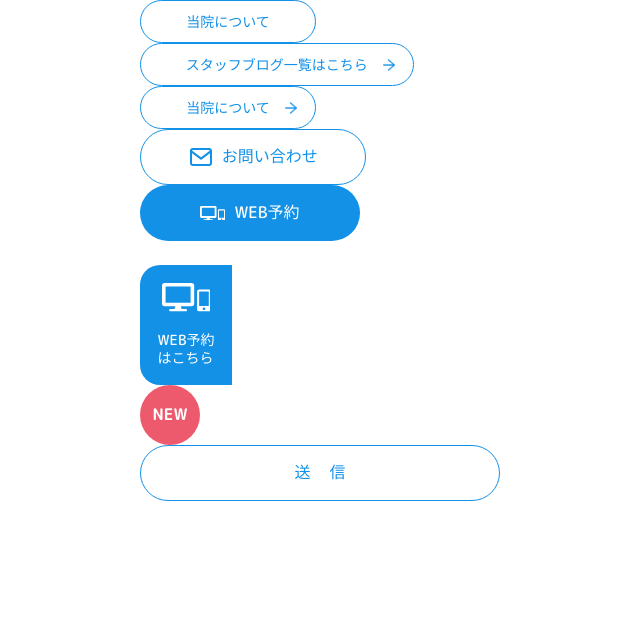
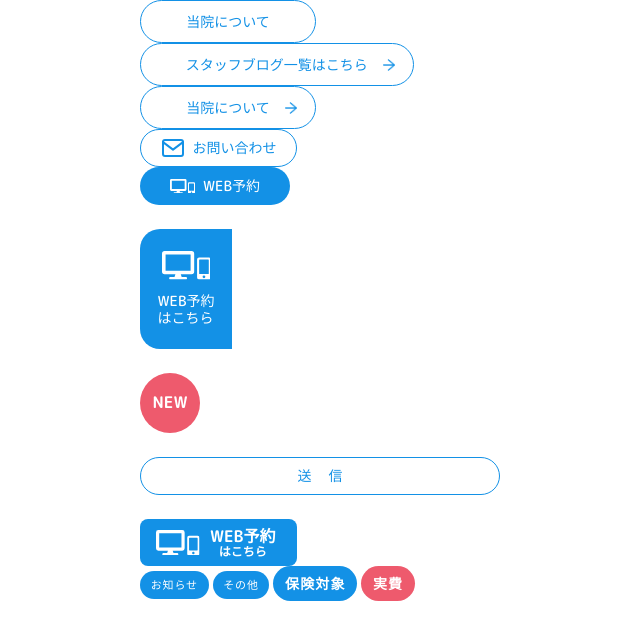
Before and after one commit to Watanabe-Miki/dental-clinic_portfolio, a website: page index.html in a window 1280 px wide. Shown: the whole page, without its empty margins (0-640 px from the left). Drawn offline with nearby package versions, Linux system fonts and the light colour scheme.

Commit message:
ラベルを制作しました

```diff
--- a/index.html
+++ b/index.html
@@ -67,8 +67,7 @@
       </a>
     </div>
     <br>
-    <a class="ctaSide">
-      <div class="ctaSide__svgBox">
+    <a href="#" class="ctaSide">
       <svg class="ctaIcon_03_size" xmlns="http://www.w3.org/2000/svg" xmlns:xlink="http://www.w3.org/1999/xlink" width="25.048" height="14.669" viewBox="0 0 25.048 14.669">
         <defs>
           <clipPath id="clip-path">
@@ -82,15 +81,45 @@
           </g>
         </g>
       </svg>
-      </div>
-      <div class="ctaSide__textBox">
-        <span href="#" class="ctaSide__text">WEB予約<br>はこちら</span>
+      <div class="ctaSide__textWrap">
+        <span class="ctaSide__text">WEB予約<br>はこちら</span>
       </div>
     </a><!-- /.ctaSide -->
+    <br>
     <span class="badgeNew">NEW</span>
+    <br>
     <div class="btn-box">
       <a href="#" class="cta cta_submit">送信</a>
     </div><!-- /.btn-box -->
+    <br>
+    <div class="btn-box">
+      <a href="#" class="ctaBottom u-mobile">
+        <svg class="ctaIcon_04_size" xmlns="http://www.w3.org/2000/svg" xmlns:xlink="http://www.w3.org/1999/xlink" width="25.048" height="14.669" viewBox="0 0 25.048 14.669">
+          <defs>
+            <clipPath id="clip-path">
+              <rect width="25.048" height="14.669" fill="none"/>
+            </clipPath>
+          </defs>
+          <g id="icon-pc" clip-path="url(#clip-path)">
+            <g id="icon-pc-2" data-name="icon-pc" transform="translate(-865.527)">
+              <path class="ctaIcon_02_fill" id="mobile-alt" d="M6.007,0H1.06A1.06,1.06,0,0,0,0,1.06v9.187a1.06,1.06,0,0,0,1.06,1.06H6.007a1.06,1.06,0,0,0,1.06-1.06V1.06A1.06,1.06,0,0,0,6.007,0ZM3.533,10.6a.707.707,0,1,1,.707-.707A.706.706,0,0,1,3.533,10.6ZM6.007,8.215a.266.266,0,0,1-.265.265H1.325a.266.266,0,0,1-.265-.265V1.325a.266.266,0,0,1,.265-.265H5.742a.266.266,0,0,1,.265.265Z" transform="translate(883.508 3.362)" fill="#fff"/>
+              <path class="ctaIcon_02_fill" id="desktop" d="M15.127,0H1.375A1.376,1.376,0,0,0,0,1.375v9.168a1.376,1.376,0,0,0,1.375,1.375h5.5l-.458,1.375H4.355a.688.688,0,1,0,0,1.375h7.793a.688.688,0,1,0,0-1.375H10.085l-.458-1.375h5.5A1.376,1.376,0,0,0,16.5,10.543V1.375A1.376,1.376,0,0,0,15.127,0Zm-.458,10.085H1.834V1.834H14.669Z" transform="translate(865.527)" fill="#fff"/>
+            </g>
+          </g>
+        </svg>
+        <div class="ctaBottom__textWrap">
+          <span class="ctaBottom__text_lg">WEB予約</span><br><span class="ctaBottom__text_md">はこちら</span>
+        </div>
+      </a>
+      <br>
+      <span class="label label_md">お知らせ</span>
+      <span class="label label_md">その他</span>
+      <span class="label label_lg">保険対象</span>
+      <span class="label label_lg_pink">実費</span>
+      <br>
+      <span ></span>
+    </div>
+  </div>
   </div>
 </body>
 </html>
--- a/src/sass/module/_cta.scss
+++ b/src/sass/module/_cta.scss
@@ -13,9 +13,7 @@
 	justify-content: center;
 
 	@include mq('md') {
-        min-width: 220px;
-        padding: .83em 2.98em;
-		font-size: rem(16);
+
 	}
 }
 
@@ -24,7 +22,8 @@
 }
 
 /* 白いボタン */
-.cta_footer_white {
+.cta_footer_white,
+.cta_submit {
 	background-color: $color-bg-base;
 	border: 1px solid currentColor;
 	color: $color-main;
@@ -79,20 +78,9 @@
 .cta_submit {
 	display: inline-block;
 	min-width: 273px;
-	background-color: $color-bg-base;
-	border: 1px solid currentColor;
-	color: $color-main;
 	text-align: center;
 	letter-spacing: 1.2em;
 	text-indent: 1.2em;
-
-	&:focus,
-	&:hover {
-		background-color: $color-main;
-		border-color: transparent;
-		color: $color-text-secondary;
-        opacity: 1;
-	}
 
 	@include mq('md') {
 		min-width: 360px;
--- /dev/null
+++ b/src/sass/module/_ctaBottom.scss
@@ -0,0 +1,41 @@
+@use "global" as *;
+@use "sass:math";
+.ctaBottom {
+    display: inline-block;
+	min-width: 157px;
+	padding: .607em 1.53em .607em 1.17em;
+	border-radius: rem(8);
+    background-color: $color-main;
+    color: $color-text-secondary;
+	transition: all 0.3s ease 0s;
+	display: inline-flex; // iconと横並べ
+    align-items: center;
+    justify-content: center;
+
+    &:focus,
+    &:hover {
+        background: #0060A0;
+        opacity: 1;
+    }
+}
+
+.ctaIcon_04_size {
+    width: rem(43.49);
+    height: rem(25.47);
+}
+
+.ctaBottom__textWrap {
+    line-height: $leading-none;
+    text-align: center;
+    margin-left: math.div( 10, 14 ) + em;
+}
+
+.ctaBottom__text_lg {
+    font-size: rem(16);
+    font-weight: $font-bold;
+}
+
+.ctaBottom__text_md {
+    font-size: rem(12);
+    font-weight: $font-bold;
+}
--- a/src/sass/module/_ctaSide.scss
+++ b/src/sass/module/_ctaSide.scss
@@ -20,17 +20,14 @@
     }
 }
 
-.ctaSide__svgBox {
-    margin-bottom: math.div( 12, 14 ) + em;
-}
-
 .ctaIcon_03_size {
     width: rem(48.86);
     height: rem(28.61);
 }
 
-.ctaSide__textBox {
-    line-height: 1.3;
+.ctaSide__textWrap {
+    line-height: $leading-x-tight;
+    margin-top: math.div( 12, 14 ) + em;
 }
 
 .ctaSide__text {
--- /dev/null
+++ b/src/sass/module/_label.scss
@@ -0,0 +1,31 @@
+@use "global" as *;
+
+.label {
+	display: inline-block;
+	color: #FFF;
+    letter-spacing: .08em;
+    background-color: $color-main;
+}
+
+.label_md {
+    padding: .043em .64em;
+    font-size: rem(10);
+    border-radius: rem(10);
+
+    @include mq('md') {
+        padding: .42em 0.97em;
+        font-size: rem(11);
+        border-radius: rem(14);
+    }
+}
+
+.label_lg,
+.label_lg_pink {
+    padding: .394em .84em;
+    font-weight: $font-bold;
+    border-radius: rem(24);
+}
+
+.label_lg_pink {
+    background-color: $color-accent;
+}
```
Also changed, not shown: css/styles.css, 1 other file. Lines whose indentation alone changed are shown as unchanged.
